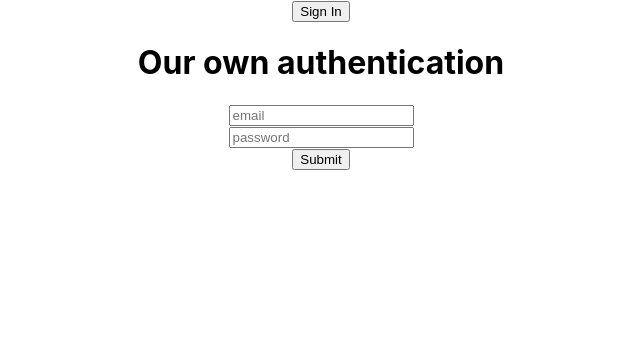
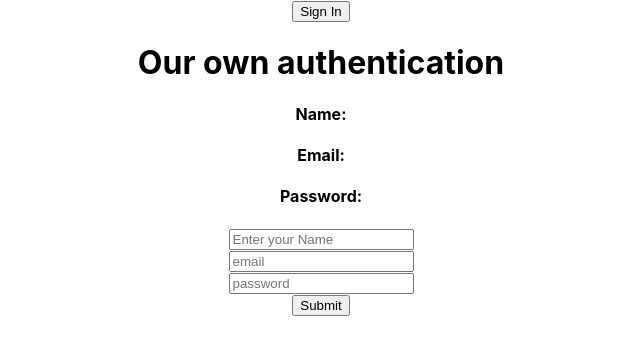
Before and after one commit to Emitaz-pias/fire-auth, a React (Create React App) app: page / in a window 1280 px wide. Shown: the top 354 px of the page, without its empty margins (319-959 px from the left). Built offline with nearby package versions, Linux system fonts and the light colour scheme.

Commit message:
user created

```diff
--- a/src/App.js
+++ b/src/App.js
@@ -46,22 +46,40 @@ function App() {
         console.log(error.message);
       });
   };
-const handleBlur = (event) => {
-      console.log(event.target.name,event.target.value);
-    if(event.target.name ==="email"){
-      const isValid = /\S+@\S+\.\S+/.test(event.target.value);
-      console.log(isValid)
+  const handleBlur = (event) => {
+    let isFormValid = true;
+    if (event.target.name === "email") {
+      isFormValid = /\S+@\S+\.\S+/.test(event.target.value);
     }
-    if(event.target.name ==="password"){
-      const isStrong = event.target.value.length >6
-      const containsNumbers =/\d{1}/.test(event.target.value)
-      console.log(isStrong&&containsNumbers)
+    if (event.target.name === "password") {
+      const isStrong = event.target.value.length > 6;
+      const containsNumbers = /\d{1}/.test(event.target.value);
+      isFormValid = containsNumbers && isStrong;
     }
+    if (isFormValid) {
+      const newUserInfo = { ...user };
+      newUserInfo[event.target.name] = event.target.value;
+      setUser(newUserInfo);
+    }
+  };
+  const handleSubmit = (e) => {
+    if (user.email && user.password) {
+      firebase
+        .auth()
+        .createUserWithEmailAndPassword(user.email, user.password)
+        .then((res) => {
 
-}
-const handleSubmit=()=>{
-
-}
+        })
+        .catch((error) => {
+          const errorCode = error.code;
+          const errorMessage = error.message;
+          const newUserInfo = {...user}
+          newUserInfo.error = errorMessage
+          setUser(newUserInfo)
+        });
+    }
+    e.preventDefault();
+  };
   return (
     <div className="App">
       {user.isSignedIn ? (
@@ -78,13 +96,34 @@ const handleSubmit=()=>{
         </div>
       )}
       <h1>Our own authentication</h1>
-      <form action="">
-        <input type="text" placeholder="email" onBlur={handleBlur} name="email" />
+      <h4>Name:{user.name}</h4>
+      <h4>Email:{user.email}</h4>
+      <h4>Password:{user.password}</h4>
+      <form onSubmit={handleSubmit}>
+        <input
+          type="text"
+          onBlur={handleBlur}
+          placeholder="Enter your Name"
+          name="name"
+        />
         <br />
-        <input type="password" placeholder="password" onBlur={handleBlur} name="password" />
+        <input
+          type="text"
+          placeholder="email"
+          onBlur={handleBlur}
+          name="email"
+        />
         <br />
-        <input type="submit" onSubmit={handleSubmit} name="" id="" />
+        <input
+          type="password"
+          placeholder="password"
+          onBlur={handleBlur}
+          name="password"
+        />
+        <br />
+        <input type="submit" name="" id="" />
       </form>
+      <h4 style={{color:"red"}} >{user.error}</h4>
     </div>
   );
 }
```
